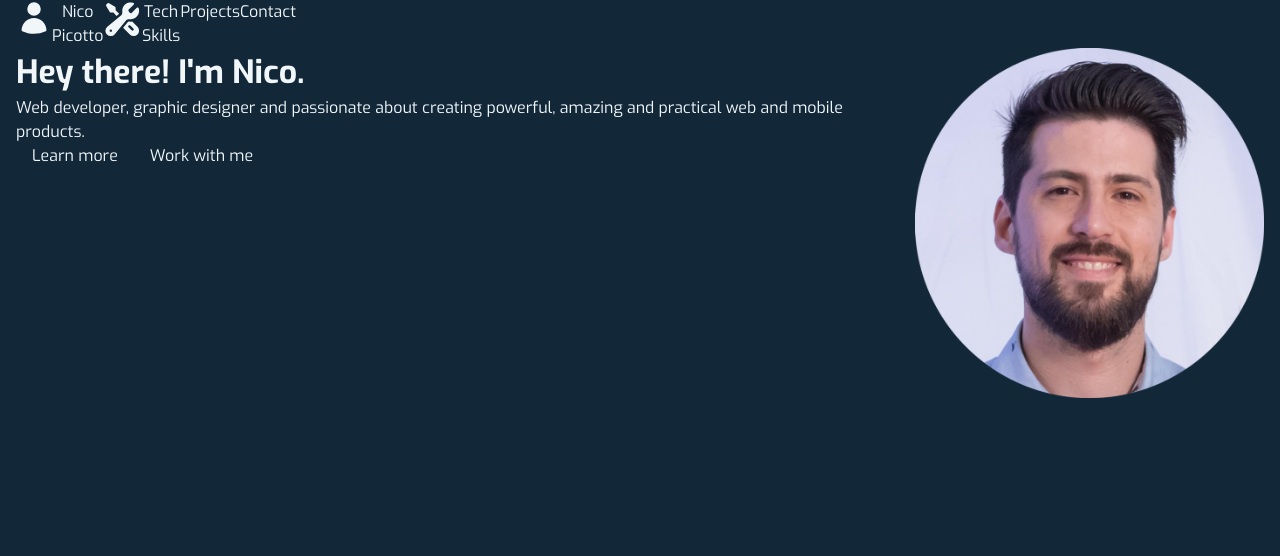
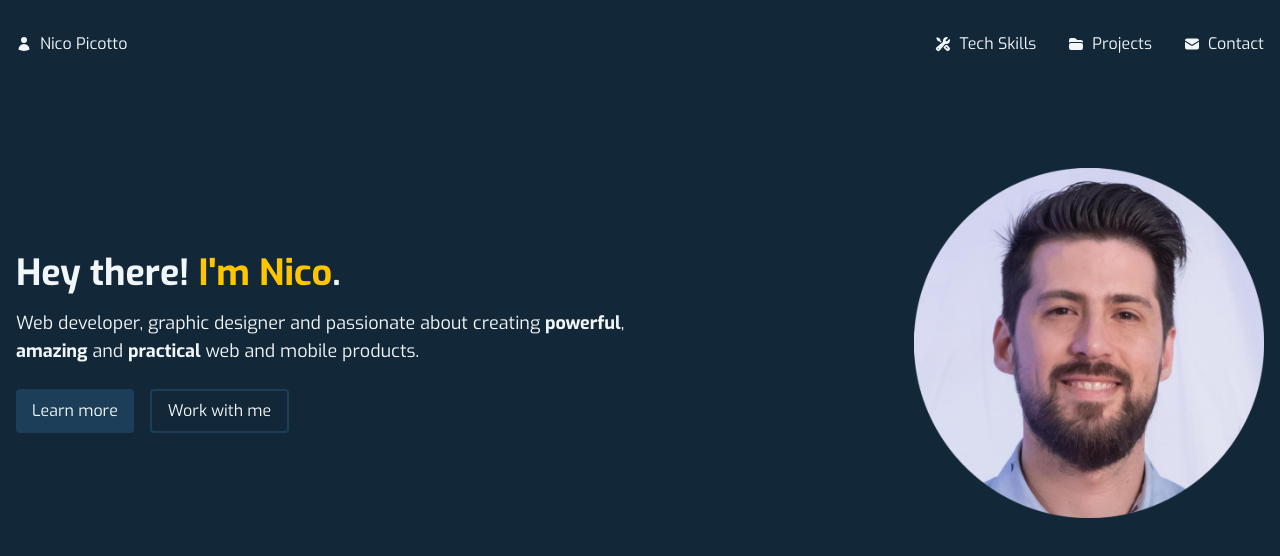
Before and after one commit to NicoPicotto/portfolio-2024, a Next.js app: page / in a window 1280 px wide. Shown: the top 556 px of the page. Built offline with nearby package versions, Linux system fonts and the light colour scheme.

Commit message:
tailwind fix

```diff
--- a/tailwind.config.js
+++ b/tailwind.config.js
@@ -2,7 +2,7 @@
 module.exports = {
 	content: [
 		'./src/pages/**/*.{js,ts,jsx,tsx,mdx}',
-		'./src/components/**/*.{js,ts,jsx,tsx,mdx}',
+		'./src/Components/**/*.{js,ts,jsx,tsx,mdx}',
 		'./src/app/**/*.{js,ts,jsx,tsx,mdx}',
 	],
 	plugins: [],
```
